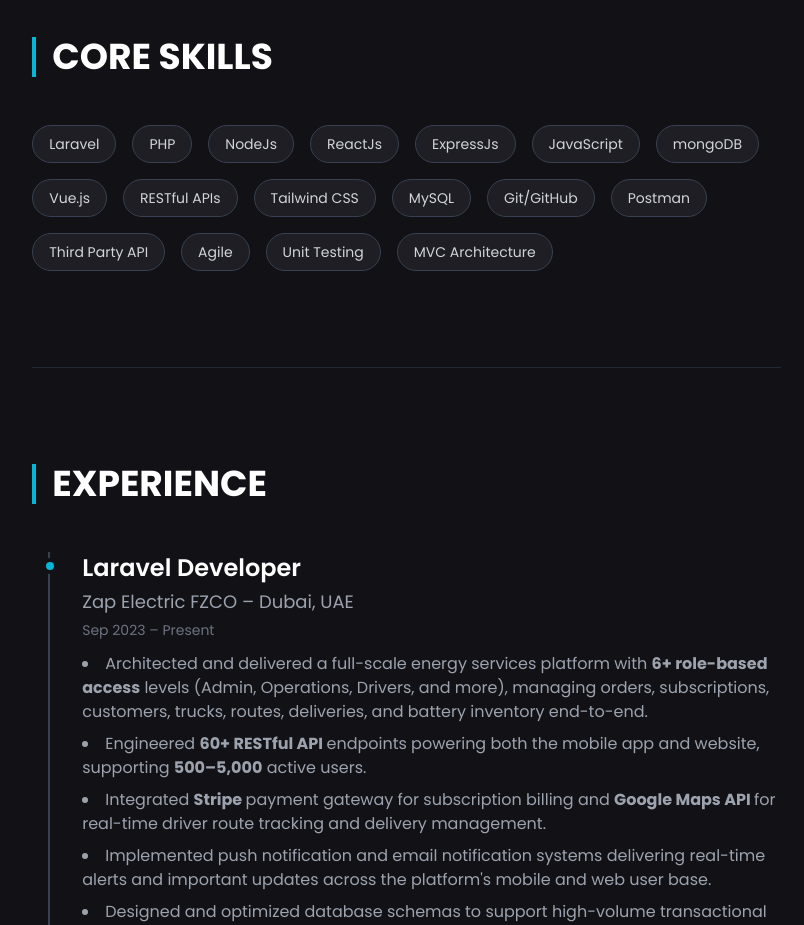
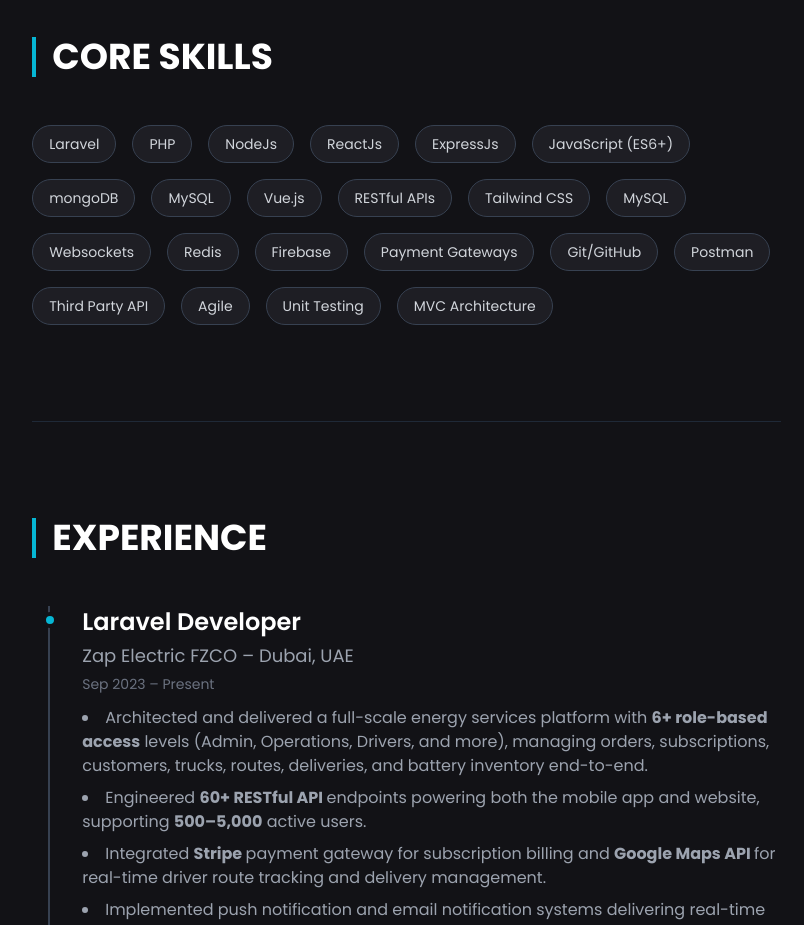
Before and after one commit to Shahzaib-Subhani/shahzaib-subhani.github.io, a plain HTML site: page index.html in a window 1280 px wide. Shown: the part 940-1865 px from the top of the page, without its empty margins (467-1271 px from the left). Drawn offline with nearby package versions, Linux system fonts and the light colour scheme.

Commit message:
Update index.html

```diff
--- a/index.html
+++ b/index.html
@@ -294,11 +294,15 @@
             </span>
             <span
               class="px-4 py-2 bg-card-bg text-gray-300 rounded-full border border-gray-700 text-sm font-medium hover:border-accent-purple transition"
-              >JavaScript
+              >JavaScript (ES6+)
             </span>
             <span
               class="px-4 py-2 bg-card-bg text-gray-300 rounded-full border border-gray-700 text-sm font-medium hover:border-accent-purple transition"
               >mongoDB
+            </span>
+            <span
+              class="px-4 py-2 bg-card-bg text-gray-300 rounded-full border border-gray-700 text-sm font-medium hover:border-accent-purple transition"
+              >MySQL
             </span>
             <span
               class="px-4 py-2 bg-card-bg text-gray-300 rounded-full border border-gray-700 text-sm font-medium hover:border-accent-purple transition"
@@ -316,6 +320,22 @@
             <span
               class="px-4 py-2 bg-card-bg text-gray-300 rounded-full border border-gray-700 text-sm font-medium hover:border-accent-purple transition"
               >MySQL
+            </span>
+            <span
+              class="px-4 py-2 bg-card-bg text-gray-300 rounded-full border border-gray-700 text-sm font-medium hover:border-accent-purple transition"
+              >Websockets
+            </span>
+            <span
+              class="px-4 py-2 bg-card-bg text-gray-300 rounded-full border border-gray-700 text-sm font-medium hover:border-accent-purple transition"
+              >Redis
+            </span>
+            <span
+              class="px-4 py-2 bg-card-bg text-gray-300 rounded-full border border-gray-700 text-sm font-medium hover:border-accent-purple transition"
+              >Firebase
+            </span>
+            <span
+              class="px-4 py-2 bg-card-bg text-gray-300 rounded-full border border-gray-700 text-sm font-medium hover:border-accent-purple transition"
+              >Payment Gateways
             </span>
             <span
               class="px-4 py-2 bg-card-bg text-gray-300 rounded-full border border-gray-700 text-sm font-medium hover:border-accent-purple transition"
```
